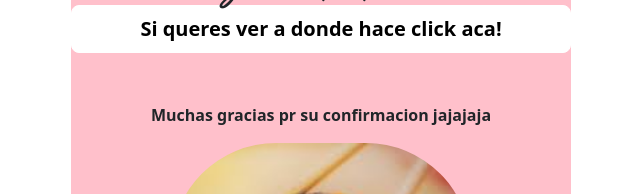
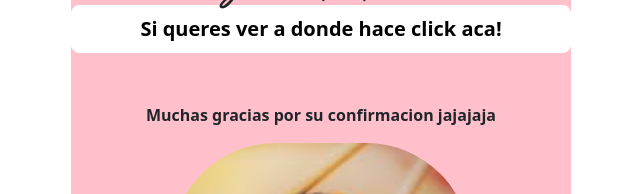
Before and after one commit to PhoenixBlue-afk/Sushi, a website: page confirm.html in a window 1280 px wide. Shown: the part 216-410 px from the top of the page, 319-959 px from the left. Drawn offline with nearby package versions, Linux system fonts and the light colour scheme; a web font is replaced by a local one.

Commit message:
Update confirm.html

```diff
--- a/confirm.html
+++ b/confirm.html
@@ -18,7 +18,7 @@
         <h1 id="text-conf">Yo sabia que querias</h1>
         <a target="_blank" class="btn btn-lg btn-light fw-bold border-white bg-white" id="modal" name="modal" href="https://www.google.com/maps/place/MIKHUNA+NIKKEI+HONDURAS/@-34.5868846,-58.4325944,17z/data=!4m6!3m5!1s0x95bcb5003d4408a5:0xfccc18e74f13d7f8!8m2!3d-34.5868846!4d-58.4325944!16s%2Fg%2F11w_zjrglc?entry=ttu&g_ep=EgoyMDI2MDUxMC4wIKXMDSoASAFQAw%3D%3D"> Si queres ver a donde hace click aca!</a>
 
-        <p id="agradecimiento">Muchas gracias pr su confirmacion jajajaja</p>
+        <p id="agradecimiento">Muchas gracias por su confirmacion jajajaja</p>
         <div id="chuchi">
             <img  src="./love.jpg" alt="">
 
```
